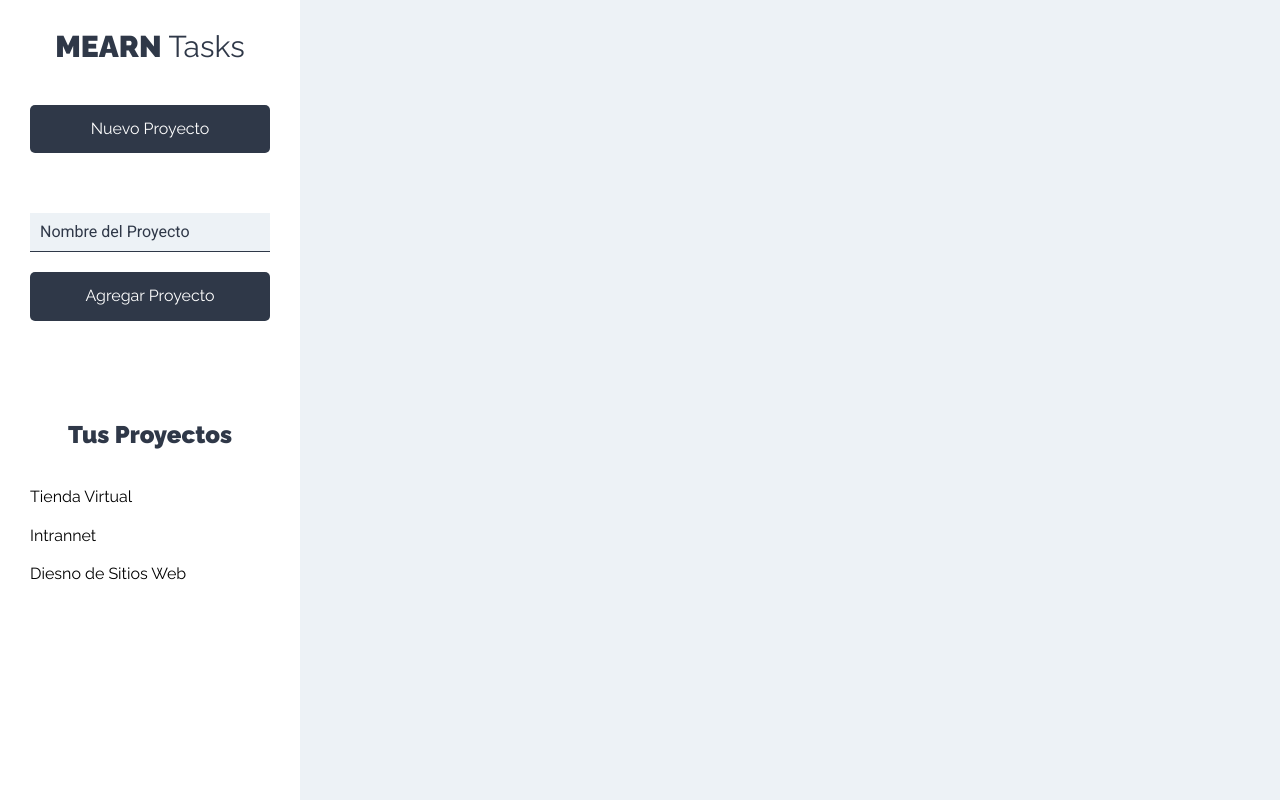
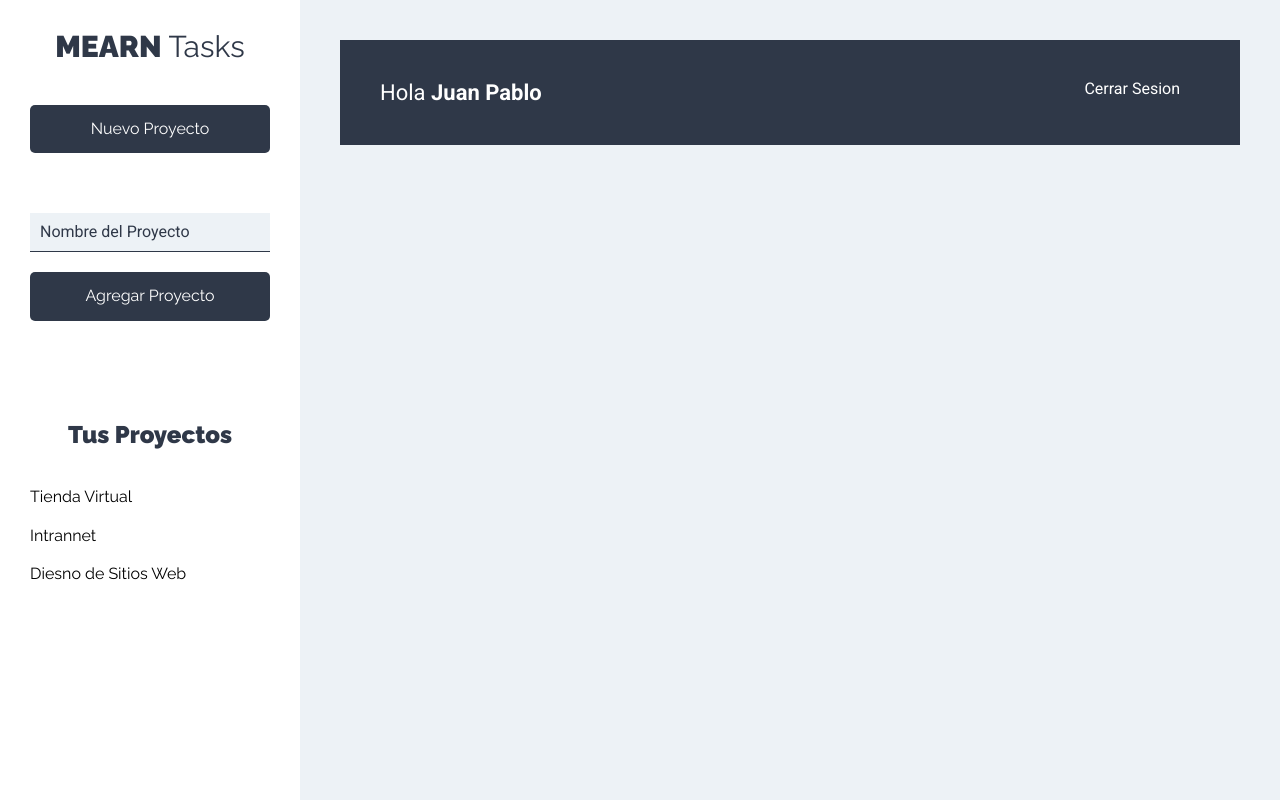
Before and after one commit to freilinjb/proyecto, a React (Create React App) app: page /proyectos in a window 1280 px wide. Built offline with nearby package versions, Linux system fonts and the light colour scheme.

Commit message:
agrergando Componente Barra

```diff
--- /dev/null
+++ b/src/components/layout/Barra.jsx
@@ -0,0 +1,15 @@
+import React from 'react';
+
+const Barra = () => {
+    return (
+        <header className="app-header">
+            <p className="nombre-usuario">Hola <span>Juan Pablo</span></p>
+
+            <nav className="nav-principal">
+                <a href="#!">Cerrar Sesion</a>
+            </nav>
+        </header>
+     );
+}
+
+export default Barra;
--- a/src/components/proyectos/Proyectos.jsx
+++ b/src/components/proyectos/Proyectos.jsx
@@ -1,5 +1,6 @@
 import React from 'react';
 import Sidebar from '../layout/Sidebar';
+import Barra from '../layout/Barra';
 
 const Proyectos = () => {
     return (
@@ -10,7 +11,7 @@
             <div className="seccion-principal">
                 <main>
                     <div className="contenedor-tareas">
-
+                        <Barra/>
                     </div>
                 </main>
             </div>
```
